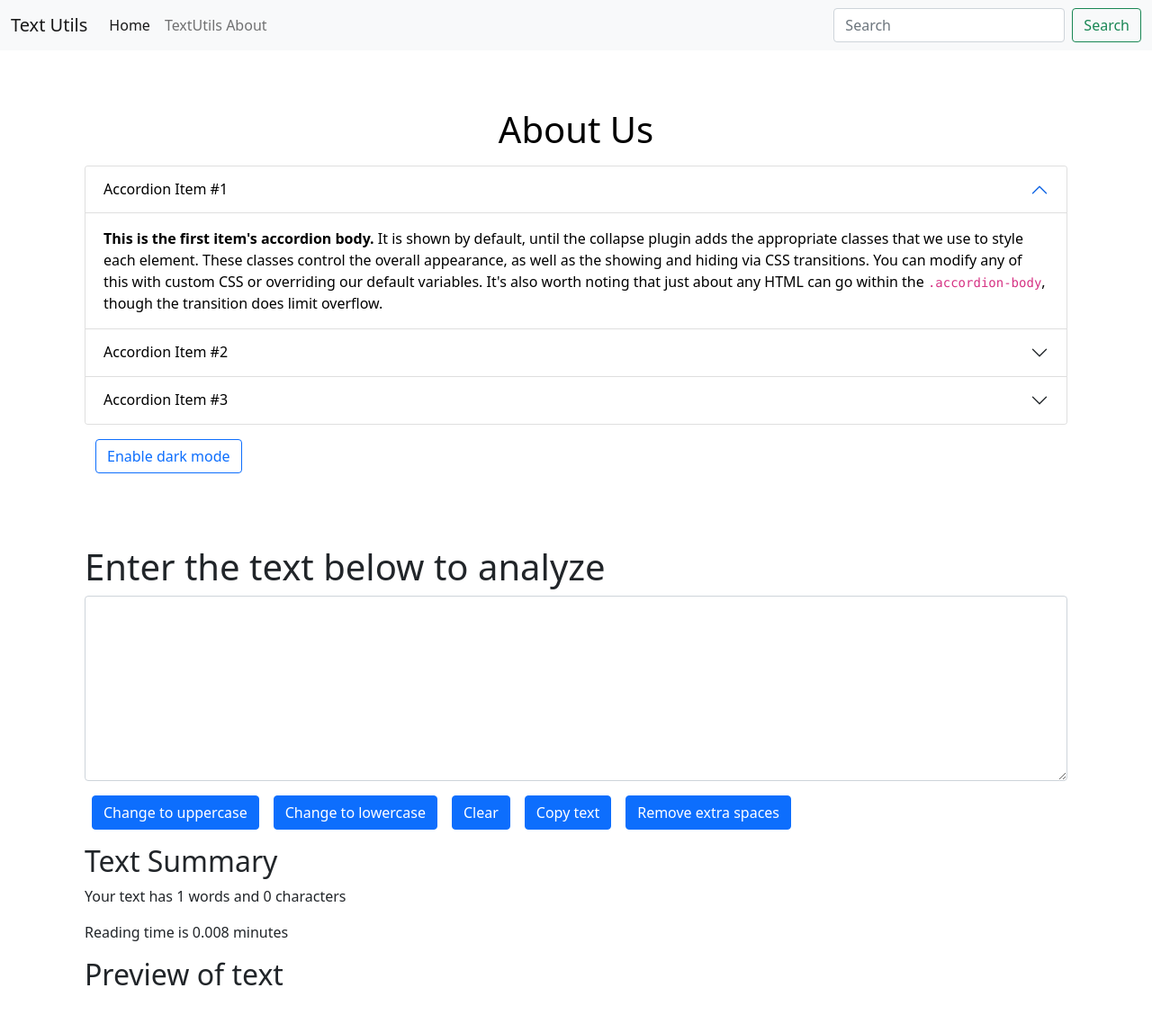
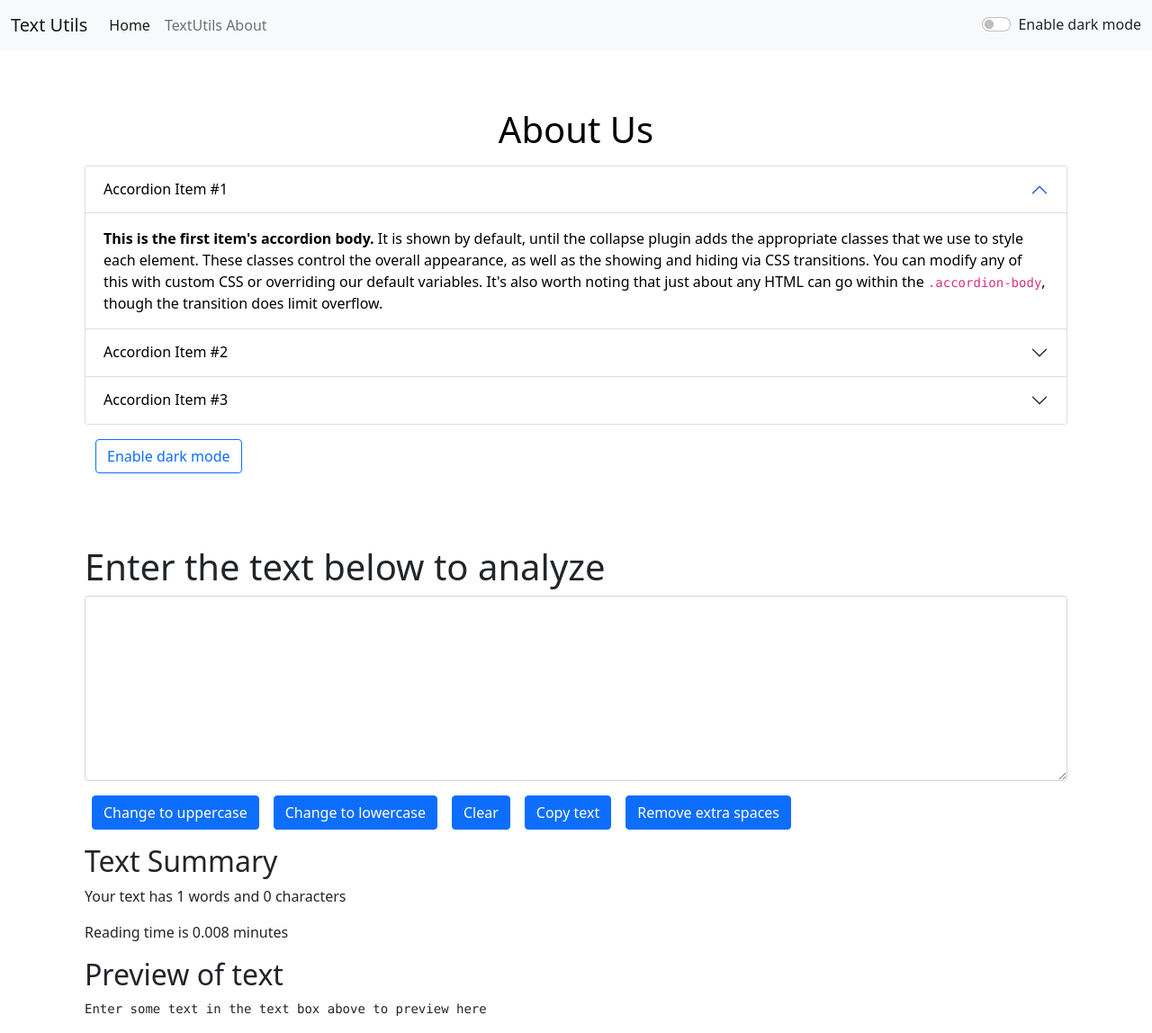
Before and after one commit to Mr-Apoorv/React_CWH, a React (Create React App) app: page / in a window 1280 px wide. Shown: the whole page at 90% size. Before the commit the page ends 1127 px from the top, so only its background shows below. Built offline with nearby package versions, Linux system fonts and the light colour scheme.

Commit message:
L-12 Improving Dark Mode & Refactoring App Component

```diff
--- a/src/App.js
+++ b/src/App.js
@@ -1,15 +1,34 @@
 import About from "./components/About";
 import Navbar from "./components/Navbar";
 import TextForm from "./components/TextForm";
+import React, { useState } from "react";
 
 function App() {
+  const [mode, setMode] = useState("light");
+
+  const toggleMode = () => {
+    if (mode === "light") {
+      setMode("dark");
+      document.body.style.backgroundColor = "#042743";
+      document.body.style.color = "white";
+    } else {
+      setMode("light");
+      document.body.style.backgroundColor = "white";
+      document.body.style.color = "black";
+    }
+  };
   return (
     <>
-      <Navbar title="Text Utils" about="TextUtils About" />
+      <Navbar
+        title="Text Utils"
+        about="TextUtils About"
+        mode={mode}
+        toggleMode={toggleMode}
+      />
       <div className="container my-3">
-        <About />
+        <About mode={mode} />
 
-        <TextForm heading="Enter the text below to analyze" />
+        <TextForm heading="Enter the text below to analyze" mode={mode} />
       </div>
     </>
   );
--- a/src/components/About.js
+++ b/src/components/About.js
@@ -1,6 +1,6 @@
 import React, { useState } from "react";
 
-export default function About() {
+export default function About(props) {
   const [myStyle, setMyStyle] = useState({
     backgroundColor: "white",
     color: "black",
--- a/src/components/Navbar.js
+++ b/src/components/Navbar.js
@@ -3,7 +3,9 @@ import PropTypes from "prop-types";
 
 export default function Navbar(props) {
   return (
-    <nav className="navbar navbar-expand-lg navbar-light bg-light">
+    <nav
+      className={`navbar navbar-expand-lg navbar-${props.mode} bg-${props.mode}`}
+    >
       <div className="container-fluid">
         <a className="navbar-brand" href="/">
           {props.title}
@@ -32,7 +34,7 @@ export default function Navbar(props) {
               </a>
             </li>
           </ul>
-          <form className="d-flex">
+          {/* <form className="d-flex">
             <input
               className="form-control me-2"
               type="search"
@@ -42,7 +44,21 @@ export default function Navbar(props) {
             <button className="btn btn-outline-success" type="submit">
               Search
             </button>
-          </form>
+            </form> */}
+          <div className="form-check form-switch">
+            <input
+              className="form-check-input"
+              type="checkbox"
+              id="flexSwitchCheckDefault"
+              onClick={props.toggleMode}
+            />
+            <label
+              className="form-check-label"
+              htmlFor="flexSwitchCheckDefault"
+            >
+              {`Enable ${props.mode === "light" ? "dark" : "light"} mode`}
+            </label>
+          </div>
         </div>
       </div>
     </nav>
--- a/src/components/TextForm.js
+++ b/src/components/TextForm.js
@@ -45,6 +45,10 @@ export default function TextForm(props) {
             rows="8"
             value={text}
             onChange={changeHandler}
+            style={{
+              backgroundColor: props.mode === "light" ? "white" : "gray",
+              color: props.mode === "light" ? "black" : "white",
+            }}
           ></textarea>
         </div>
         <button className="btn btn-primary mx-2" onClick={clickUpHandler}>
@@ -71,7 +75,11 @@ export default function TextForm(props) {
         </p>
         <p>Reading time is {0.008 * text.split(" ").length} minutes</p>
         <h2>Preview of text</h2>
-        <pre>{text}</pre>
+        <pre>
+          {text.length > 0
+            ? text
+            : "Enter some text in the text box above to preview here"}
+        </pre>
       </div>
     </>
   );
```
Also changed, not shown: 1 other file (tests, documents, lock files or other folders).
